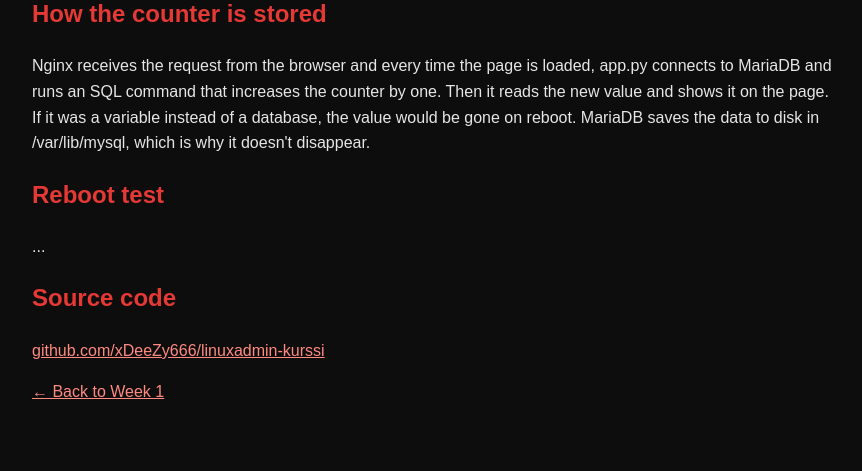
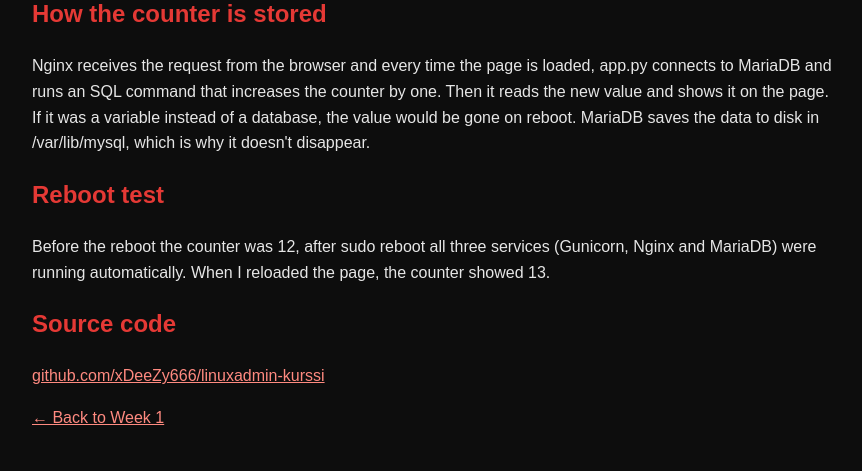
Before and after one commit to xDeeZy666/linuxadmin-kurssi, a Flask app: template templates/index.html in a window 1280 px wide. Shown: the part 475-946 px from the top of the page, without its empty margins (208-1070 px from the left). Before the commit the page ends 874 px from the top, so only its background shows below. Run offline with Flask 3, Linux system fonts and the light colour scheme; the template is opened without the code that fills it, so the values that code supplies are empty.

Commit message:
Lisätty reboot testin tulos

```diff
--- a/templates/index.html
+++ b/templates/index.html
@@ -38,7 +38,7 @@ It has two columns: id and kaynnit. The app connects with its own user viikko2ap
 doesn't disappear. </p>
 
   <h2>Reboot test</h2>
-  <p>...</p>
+  <p>Before the reboot the counter was 12, after sudo reboot all three services (Gunicorn, Nginx and MariaDB) were running automatically. When I reloaded the page, the counter showed 13.</p>
 
   <h2>Source code</h2>
   <p><a href="https://github.com/xDeeZy666/linuxadmin-kurssi">github.com/xDeeZy666/linuxadmin-kurssi</a></p>
```
